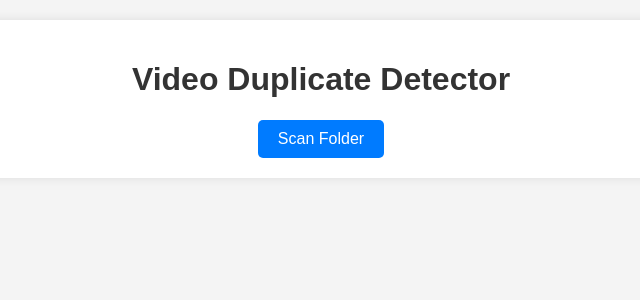
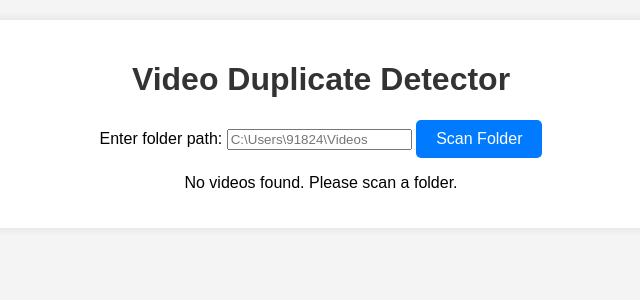
Before and after one commit to hudsonsally/Duplicate_detection, a Flask app: page / in a window 1280 px wide. Shown: the top 300 px of the page, without its empty margins (319-959 px from the left). Run offline with Flask 3, Linux system fonts and the light colour scheme.

Commit message:
Refactored the Code

```diff
--- a/duplicatedetector/app.py
+++ b/duplicatedetector/app.py
@@ -2,9 +2,16 @@ from flask import Flask, render_template, request, send_file, redirect, url_for
 import os
 import hashlib
 import cv2
+import shutil
 
 app = Flask(__name__)
-FOLDER_PATH = r"C:\Users\91824\OneDrive\Desktop\videos"
+FOLDER_PATH = r"C:\Users\91824\Downloads\duplicatedetector\videos"
+MOVED_FOLDER = r"C:\Users\91824\Downloads\duplicatedetector\moved duplicates"
+
+# Create necessary directories
+os.makedirs(FOLDER_PATH, exist_ok=True)
+os.makedirs(MOVED_FOLDER, exist_ok=True)
+os.makedirs("static", exist_ok=True)
 
 def get_file_hash(file_path):
     """Generate SHA256 hash for a file."""
@@ -19,6 +26,9 @@ def find_duplicate_videos(folder_path):
     hashes = {}
     duplicates = []
     all_videos = []
+
+    if not os.path.exists(folder_path):
+        return [], []
 
     for file_name in os.listdir(folder_path):
         file_path = os.path.join(folder_path, file_name)
@@ -37,46 +47,59 @@ def find_duplicate_videos(folder_path):
 def generate_thumbnail(video_path, thumbnail_path):
     """Extract the first frame of a video for thumbnail."""
     cap = cv2.VideoCapture(video_path)
+    if not cap.isOpened():
+        print(f"Cannot open {video_path}")
+        return None
     ret, frame = cap.read()
     if ret:
-        cv2.imwrite(os.path.join("static", os.path.basename(thumbnail_path)), frame)
+        cv2.imwrite(thumbnail_path, frame)
+        return thumbnail_path
     else:
         print(f"Error generating thumbnail for {video_path}")
+        return None
     cap.release()
 
 @app.route('/', methods=['GET', 'POST'])
 def index():
-    videos = []
-    duplicates = []
-    thumbnails = {}
+    videos, duplicates, thumbnails = [], [], {}
+    folder_path = FOLDER_PATH  # default
 
     if request.method == 'POST':
-        videos, duplicates = find_duplicate_videos(FOLDER_PATH)
+        # Use user-provided folder if available
+        folder_path = request.form.get('folder') or FOLDER_PATH
 
-        # Generate thumbnails
+        if not os.path.exists(folder_path):
+            return render_template('index.html', error="Folder not found", videos=[], thumbnails={}, duplicates=[])
+
+        videos, duplicates = find_duplicate_videos(folder_path)
         for video in videos:
-            video_path = os.path.join(FOLDER_PATH, video)
-            thumbnail_path = f"static/{video}.jpg"
-            generate_thumbnail(video_path, thumbnail_path)
-            thumbnails[video] = thumbnail_path
+            video_path = os.path.join(folder_path, video)
+            thumbnail_path = os.path.join("static", f"{video}.jpg")
+            thumb = generate_thumbnail(video_path, thumbnail_path)
+            thumbnails[video] = thumb
 
     return render_template('index.html', videos=videos, thumbnails=thumbnails, duplicates=duplicates)
 
 @app.route('/delete_duplicates', methods=['POST'])
 def delete_duplicates():
-    """Delete duplicate video files from the folder."""
+    """Move duplicate video files to the 'moved duplicates' folder."""
     _, duplicates = find_duplicate_videos(FOLDER_PATH)
 
     for file_name, _ in duplicates:
         file_path = os.path.join(FOLDER_PATH, file_name)
-        os.remove(file_path)  # Delete the file
+        if os.path.exists(file_path):
+            moved_path = os.path.join(MOVED_FOLDER, file_name)
+            shutil.move(file_path, moved_path)
 
-    return redirect(url_for('index'))  # Refresh the page after deletion
+    return redirect(url_for('index'))
 
 @app.route('/video/<filename>')
 def play_video(filename):
     """Serve video files for playback."""
-    return send_file(os.path.join(FOLDER_PATH, filename))
+    video_path = os.path.join(FOLDER_PATH, filename)
+    if os.path.exists(video_path):
+        return send_file(video_path)
+    return "Video not found", 404
 
 if __name__ == '__main__':
     app.run(debug=True)
--- /dev/null
+++ b/duplicatedetector/requirements.txt
@@ -0,0 +1,3 @@
+Flask==2.3.3
+opencv-python==4.8.0.74
+numpy<2
--- a/duplicatedetector/static/style.css
+++ b/duplicatedetector/static/style.css
@@ -22,6 +22,14 @@ button {
 
 button:hover {
     background-color: #0056b3;
+}
+
+.move-btn {
+    background-color: #ff6b6b;
+}
+
+.move-btn:hover {
+    background-color: #d63031;
 }
 
 .container {
--- a/duplicatedetector/templates/index.html
+++ b/duplicatedetector/templates/index.html
@@ -8,10 +8,16 @@
     <div class="container">
         <h1>Video Duplicate Detector</h1>
 
-        <!-- Scan Folder Button -->
+        <!-- Folder Path Input -->
         <form method="post">
+            <label for="folder">Enter folder path:</label>
+            <input type="text" id="folder" name="folder" placeholder="C:\Users\91824\Videos">
             <button type="submit">Scan Folder</button>
         </form>
+
+        {% if error %}
+            <p style="color:red;">{{ error }}</p>
+        {% endif %}
 
         {% if videos %}
             <h2>Videos</h2>
@@ -20,7 +26,11 @@
                     <div class="video-box">
                         <h3>{{ video }}</h3>
                         <a href="{{ url_for('play_video', filename=video) }}">
-                            <img src="{{ url_for('static', filename=video+'.jpg') }}" width="200">
+                            {% if thumbnails[video] %}
+                                <img src="{{ thumbnails[video] }}" width="200">
+                            {% else %}
+                                <p>No thumbnail available</p>
+                            {% endif %}
                         </a>
                     </div>
                 {% endfor %}
@@ -30,15 +40,19 @@
             {% if duplicates %}
                 <ul>
                     {% for file, original in duplicates %}
-                    <li class="duplicates">{{ file }} is a duplicate of {{ original }}</li>
+                        <li class="duplicates">{{ file }} is a duplicate of {{ original }}</li>
                     {% endfor %}
                 </ul>
 
-                <!-- Delete Button -->
+                <!-- Move Duplicates Button -->
                 <form action="{{ url_for('delete_duplicates') }}" method="post">
-                    <button type="submit" style="background-color: red;">Delete Duplicates</button>
+                    <button type="submit" class="move-btn">Move Duplicates to Folder</button>
                 </form>
+            {% else %}
+                <p>No duplicates found.</p>
             {% endif %}
+        {% else %}
+            <p>No videos found. Please scan a folder.</p>
         {% endif %}
     </div>
 </body>
```
Also changed, not shown: duplicatedetector/tempCodeRunnerFile.py (added, +84 -0 lines), duplicatedetector/static/car2do - Copy.mp4.jpg (added), duplicatedetector/static/car2vdo - Copy.mp4.jpg (added), duplicatedetector/static/vdeo.mp4.jpg (added), duplicatedetector/static/video_1 - Copy.mp4.jpg (added), duplicatedetector/static/video_2.mp4.jpg, duplicatedetector/static/video_3 - Copy.mp4.jpg (added).
